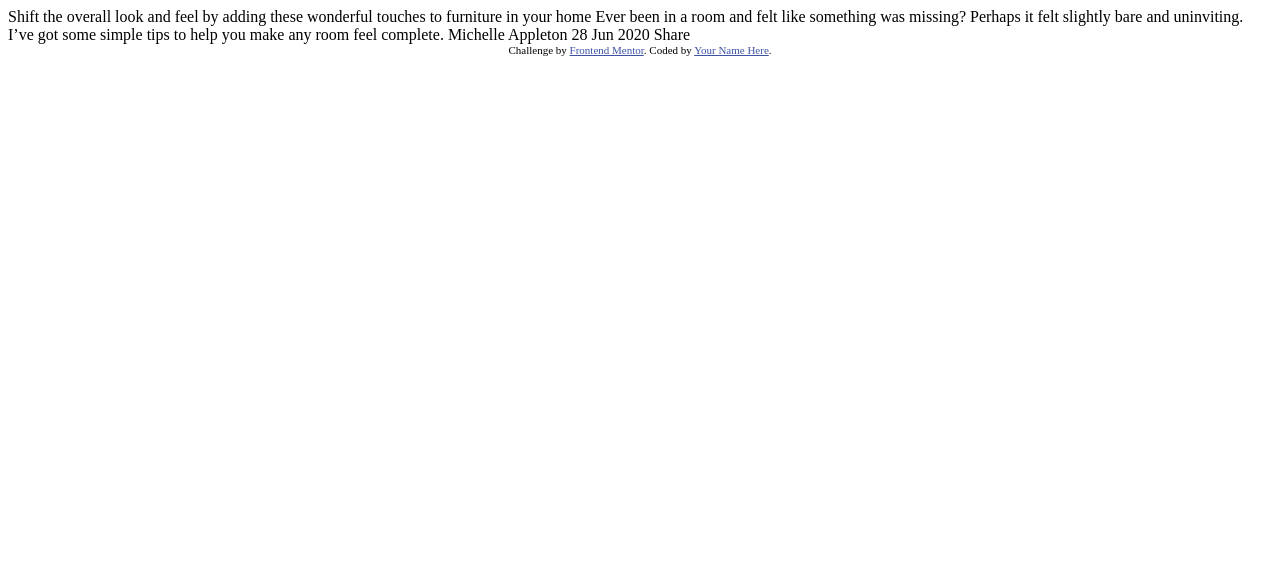
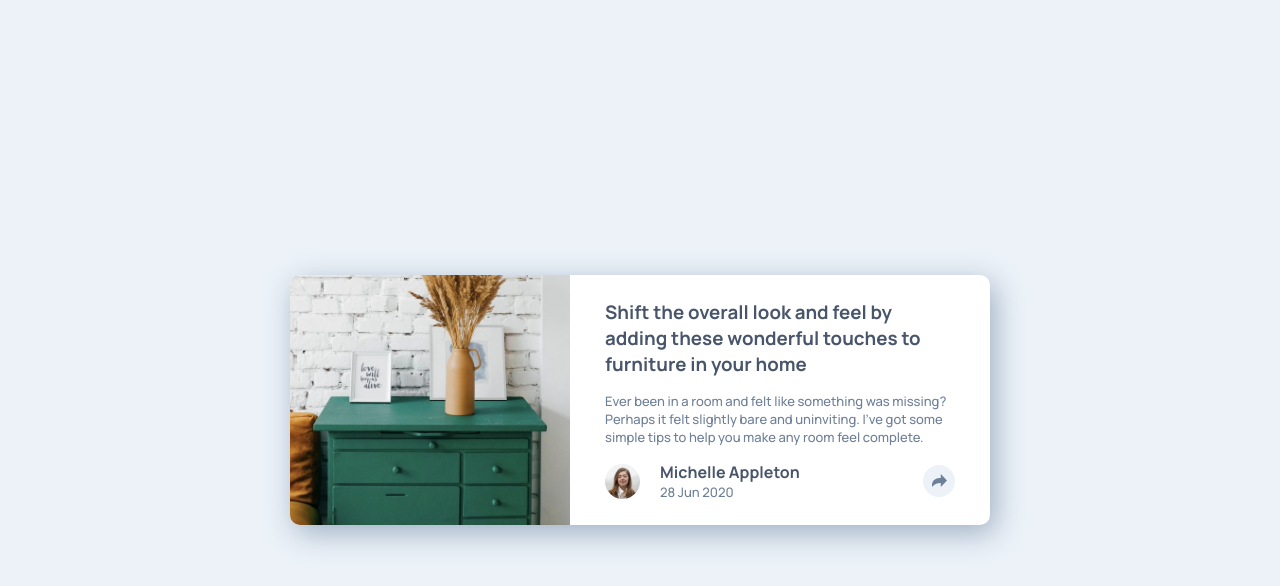
Before and after one commit to neouruguayancr/article-preview-component-master, a plain HTML site: page index.html in a window 1280 px wide. Drawn offline with Linux system fonts and the light colour scheme.

Commit message:
feat: files

```diff
--- a/index.html
+++ b/index.html
@@ -2,35 +2,43 @@
 <html lang="en">
   <head>
     <meta charset="UTF-8">
-  <meta name="viewport" content="width=device-width, initial-scale=1.0"> <!-- displays site properly based on user's device -->
-
-  <link rel="icon" type="image/png" sizes="32x32" href="./images/favicon-32x32.png">
-
-  <title>Frontend Mentor | Article preview component</title>
-
-  <!-- Feel free to remove these styles or customise in your own stylesheet 👍 -->
-  <style>
-    .attribution { font-size: 11px; text-align: center; }
-    .attribution a { color: hsl(228, 45%, 44%); }
-  </style>
+    <meta name="viewport" content="width=device-width, initial-scale=1.0">
+    <link rel="icon" type="image/png" sizes="32x32"
+      href="./images/favicon-32x32.png">
+    <title>Cristian Barreiro | Article preview component</title>
+    <link rel="stylesheet" href="./styles/style.css">
+    <script src="js/script.js" defer></script>
+    <link rel="preconnect" href="https://fonts.googleapis.com">
+    <link rel="preconnect" href="https://fonts.gstatic.com" crossorigin>
+    <link
+      href="https://fonts.googleapis.com/css2?family=Manrope:wght@500;700&display=swap"
+      rel="stylesheet">
   </head>
   <body>
 
-  Shift the overall look and feel by adding these wonderful
-  touches to furniture in your home
+    <div class="card flex-container">
+      <img class="img-card" src="./images/drawers.jpg" alt>
+      <div class="main-content">
+        <h3>Shift the overall look and feel by adding these wonderful
+          touches to furniture in your home</h3>
+        <p class="paragraph">Ever been in a room and felt like something was
+          missing? Perhaps
+          it felt slightly bare and uninviting. I’ve got some simple tips
+          to help you make any room feel complete.</p>
+        <div class="info flex-container">
+          <div class="flex-container">
+            <img class="avatar" src="./images/avatar-michelle.jpg" alt>
+            <div>
+              <h4>Michelle Appleton</h4>
+              <p>28 Jun 2020</p>
+            </div>
+          </div>
+          <div class="bg-icon">
+            <img class="icon-share" src="./images/icon-share.svg" alt="Share">
+          </div>
+        </div>
 
-  Ever been in a room and felt like something was missing? Perhaps
-  it felt slightly bare and uninviting. I’ve got some simple tips
-  to help you make any room feel complete.
-
-  Michelle Appleton
-  28 Jun 2020
-
-  Share
-
-  <div class="attribution">
-    Challenge by <a href="https://www.frontendmentor.io?ref=challenge" target="_blank">Frontend Mentor</a>.
-    Coded by <a href="#">Your Name Here</a>.
+      </div>
     </div>
   </body>
 </html>
--- /dev/null
+++ b/styles/style.css
@@ -0,0 +1,104 @@
+@import url("https://fonts.googleapis.com/css2?family=Manrope:wght@500;700&display=swap");
+
+* {
+  padding: 0;
+  margin: 0;
+  box-sizing: border-box;
+}
+
+:root {
+  --VeryDarkGrayishBlue: hsl(217, 19%, 35%);
+  --DesaturatedDarkBlue: hsl(214, 17%, 51%);
+  --GrayishBlue: hsl(212, 23%, 69%);
+  --LightGrayishBlue: hsl(210, 46%, 95%);
+}
+
+html {
+  font-family: "Manrope", sans-serif;
+  width: 100%;
+  height: 100%;
+  display: flex;
+  justify-content: center;
+  align-items: center;
+  background-color: var(--LightGrayishBlue);
+}
+
+.card {
+  max-width: 700px;
+  height: 250px;
+  border-radius: 10px;
+  background-color: #fff;
+  box-shadow: 5px 8px 30px 0 var(--GrayishBlue);
+}
+
+.card .img-card {
+  max-width: 280px;
+  border-radius: 10px 0 0 10px;
+}
+
+.flex-container {
+  display: flex;
+  flex-direction: row;
+  align-items: center;
+}
+
+img {
+  width: 100%;
+  height: 100%;
+  object-fit: cover;
+}
+
+p {
+  color: var(--DesaturatedDarkBlue);
+  font-size: 13px;
+  font-weight: 500;
+}
+
+h1,
+h2,
+h3,
+h4,
+h5,
+h6 {
+  color: var(--VeryDarkGrayishBlue);
+  font-weight: 700;
+}
+
+.card .main-content {
+  padding: 35px;
+}
+
+.card .main-content .paragraph {
+  font-size: 13px;
+  margin: 15px 0;
+}
+
+.card .main-content .info {
+  justify-content: space-between;
+}
+
+.card .main-content .info .avatar {
+  max-width: 35px;
+  border-radius: 50%;
+  margin-right: 20px;
+}
+
+.card .main-content .info .bg-icon {
+  background-color: var(--LightGrayishBlue);
+  padding: 5px;
+  width: 32px;
+  border-radius: 50%;
+  text-align: center;
+}
+
+.card .main-content .info .bg-icon .icon-share {
+  width: 15px;
+}
+
+.card .main-content .info .bg-icon:hover {
+  background-color: var(--DesaturatedDarkBlue);
+}
+
+.card .main-content .info .bg-icon:hover .icon-share {
+  filter: brightness(0) invert(1);
+}
```
Also changed, not shown: js/script.js (added). Lines whose indentation alone changed are shown as unchanged.
